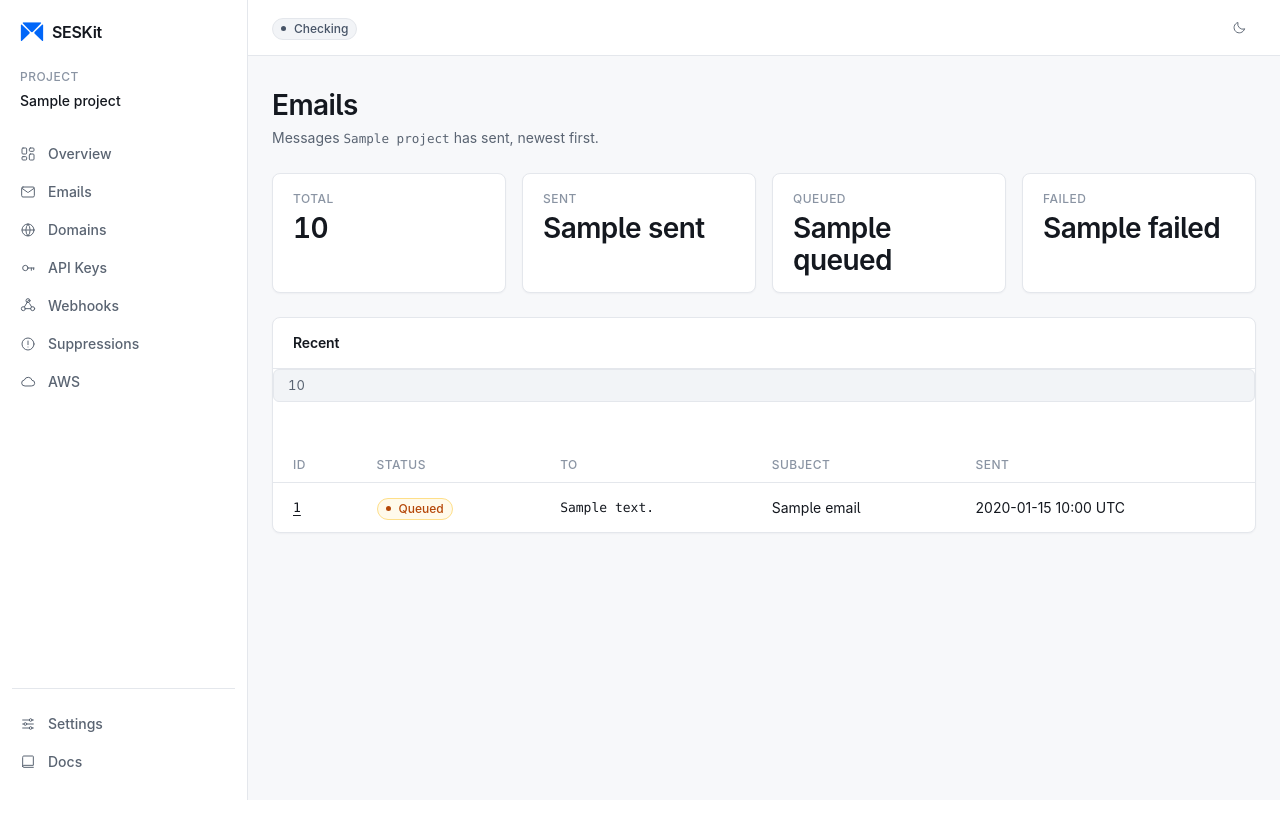
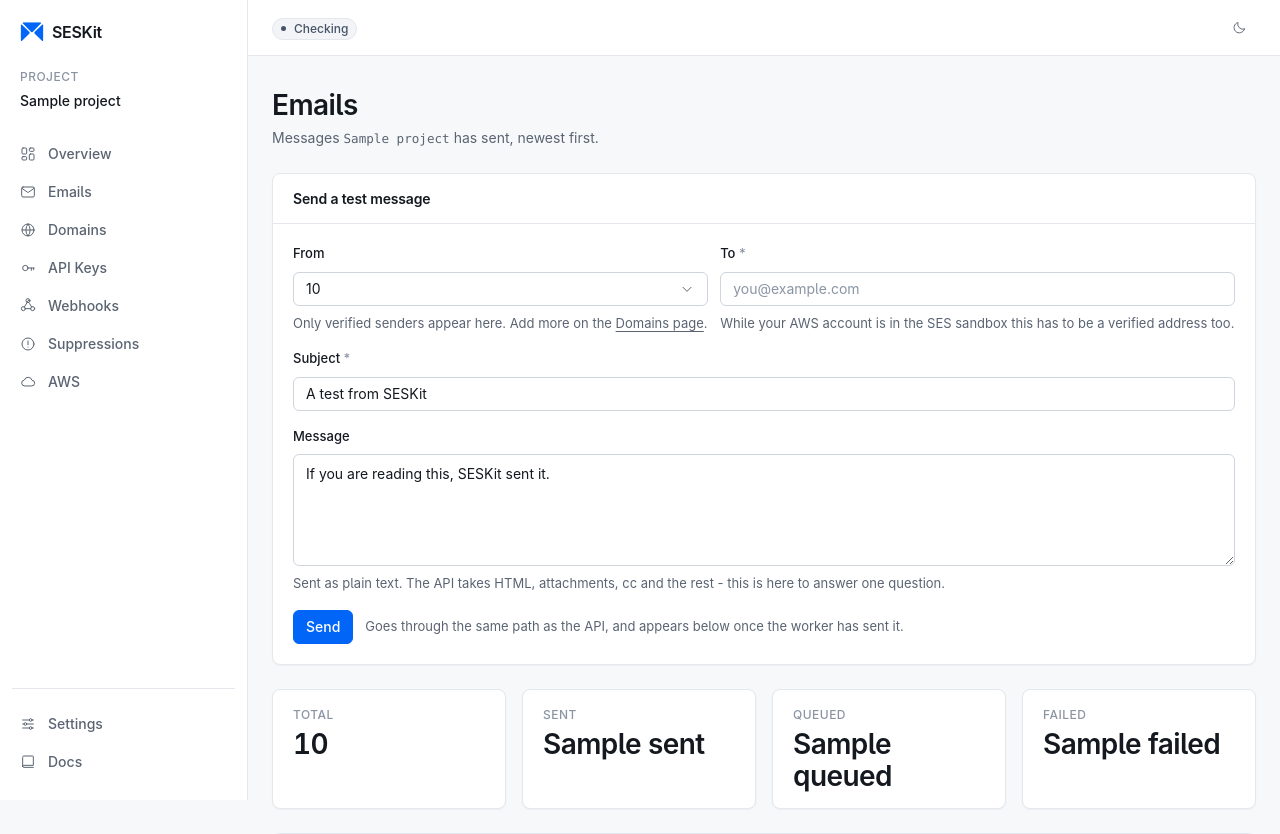
Before and after one commit to Otitodev/seskit, a Python web app: template apps/api/src/seskit_api/templates/pages/emails.html in a window 1280 px wide. Shown: the top 834 px of the page. Before the commit the page ends 800 px from the top, so only its background shows below. Run offline with Jinja, Linux system fonts and the light colour scheme; the template is opened without the code that fills it: most values are stand-ins (such as "Sample title", 1, 10 or a date in 2020).

Commit message:
feat(ui): send a test message from the dashboard
The checklist's second step says "Send a test message" and links to the Emails
page, and the Emails page showed a curl command. That is homework, not a test
message: to answer "does mail actually leave this thing" - the first question
anybody has after connecting AWS - you had to leave the dashboard, make an API
key and hand-write JSON.

One form: From, To, Subject, Message. It posts to a route that calls
`accept_email`, the same service `POST /v1/emails` calls, so the provider
choice, the suppression check, the assembly and the row are all the ones a
customer's application gets. A form that re-implemented any of it would prove
only that the form works.

From is a select of the project's verified identities, so an unverified sender
is impossible rather than an error afterwards. With none verified the card
becomes an empty state pointing at Domains, since there is nothing it could
honestly offer.

Sent as text. A textarea is not an HTML editor, and treating what somebody
typed as markup would mangle an apostrophe and call it a feature. The API takes
HTML, attachments and the rest.

No idempotency key: a person pressing a button twice means it twice, and the
API's key is for a retrying client.

The curl block is gone from the empty state. Removing it turned out to matter
more than expected - `code_block` was no longer imported, so leaving it would
have been a 500 on the Emails page for any project with no messages, which is
exactly a new user's state. Found by rendering the page rather than by reading
it.

The module docstring said "Read-only. Sending is the API's job", which this
contradicts, so it now says what is true: one send form, still no resend.

```diff
--- a/apps/api/src/seskit_api/static/css/app.css
+++ b/apps/api/src/seskit_api/static/css/app.css
@@ -924,6 +924,35 @@
 .input[aria-invalid="true"] { border-color: var(--danger); }
 
 .input--mono { font-family: var(--font-mono); font-size: var(--text-sm); }
+
+/* Textarea ---------------------------------------------------------------- */
+
+/* Shares the input's box and focus ring, and differs in the two ways it has
+   to: it has a height rather than a line, and it may be dragged taller but not
+   wider - a horizontally resizable field escapes its column and takes the
+   layout with it. */
+.textarea {
+  width: 100%;
+  min-height: 7rem;
+  padding: var(--space-2) var(--space-3);
+  border: 1px solid var(--border-strong);
+  border-radius: var(--radius);
+  background: var(--surface);
+  color: var(--text);
+  font-family: inherit;
+  font-size: var(--text-base);
+  line-height: 1.5;
+  resize: vertical;
+  transition: border-color 0.12s ease, box-shadow 0.12s ease;
+}
+
+.textarea::placeholder { color: var(--text-subtle); }
+
+.textarea:focus-visible {
+  outline: none;
+  border-color: var(--accent);
+  box-shadow: 0 0 0 3px var(--accent-subtle);
+}
 
 /* Select ------------------------------------------------------------------ */
 
--- a/apps/api/src/seskit_api/templates/pages/emails.html
+++ b/apps/api/src/seskit_api/templates/pages/emails.html
@@ -1,5 +1,5 @@
 {% extends "base.html" %}
-{% from "components/ui.html" import card_open, card_close, empty, metric, code_block %}
+{% from "components/ui.html" import button, card_open, card_close, empty, field, metric %}
 
 {% block title %}Emails · SESKit{% endblock %}
 
@@ -10,6 +10,90 @@
       Messages <code>{{ project.name }}</code> has sent, newest first.
     </p>
   </div>
+
+  {% if error %}
+    <div class="alert alert--danger" role="alert">
+      <p>{{ error }}</p>
+    </div>
+  {% endif %}
+
+  {# The one send control in the dashboard.
+
+     It exists because a dashboard that can only show you sends has no answer
+     to "does mail actually leave this thing", which is the first question
+     anybody has after connecting AWS - and the answer used to be a curl
+     command, which is homework rather than an answer.
+
+     It posts to a route that calls `accept_email`, the same service
+     `POST /v1/emails` calls, so what it proves is what an application would
+     experience. Including the refusals. #}
+  {{ card_open("Send a test message") }}
+    {% if senders %}
+      <form class="stack" method="post" action="/emails/test">
+        <input type="hidden" name="csrf_token" value="{{ csrf_token }}">
+
+        <div class="row row--start">
+          <div class="grow">
+            <div class="field">
+              <label class="field__label" for="sender">From</label>
+              {# Verified identities only, so an unverified sender is
+                 impossible rather than an error after the fact. #}
+              <select class="select" id="sender" name="sender">
+                {% for identity in senders %}
+                  {% if identity.is_domain %}
+                    <option value="hello@{{ identity.value }}">hello@{{ identity.value }}</option>
+                  {% else %}
+                    <option value="{{ identity.value }}">{{ identity.value }}</option>
+                  {% endif %}
+                {% endfor %}
+              </select>
+              <p class="field__hint">
+                Only verified senders appear here. Add more on the
+                <a class="link" href="/domains">Domains page</a>.
+              </p>
+            </div>
+          </div>
+          <div class="grow">
+            {{ field("to", "To", type="email", placeholder="you@example.com",
+                     hint="While your AWS account is in the SES sandbox this has to be
+                           a verified address too.",
+                     required=True,
+                     attrs='maxlength="320" autocomplete="off"') }}
+          </div>
+        </div>
+
+        {{ field("subject", "Subject", value="A test from SESKit",
+                 required=True, attrs='maxlength="255"') }}
+
+        <div class="field">
+          <label class="field__label" for="body">Message</label>
+          <textarea class="textarea" id="body" name="body" required
+                    maxlength="10000">If you are reading this, SESKit sent it.</textarea>
+          <p class="field__hint">
+            Sent as plain text. The API takes HTML, attachments, cc and the
+            rest - this is here to answer one question.
+          </p>
+        </div>
+
+        <div class="row">
+          {{ button("Send", variant="primary", type="submit") }}
+          <span class="muted text-sm">
+            Goes through the same path as the API, and appears below once the
+            worker has sent it.
+          </span>
+        </div>
+      </form>
+    {% else %}
+      {{ empty(
+        "No verified sender yet",
+        "Amazon SES will only send from an address or domain you have proved you
+         own. Verify one and this becomes a send button.",
+        icon_name="globe",
+        action_label="Verify a sender",
+        action_href="/domains"
+      ) }}
+    {% endif %}
+  {{ card_close() }}
 
   {# `counts.total`, not `emails`: the list can be empty because a filter
      narrowed it, which is a different situation from an empty project and gets
@@ -26,24 +110,17 @@
       {% include "partials/email_table.html" %}
     {{ card_close() }}
   {% else %}
+    {# No curl block any more. It stood in for a send control, and a command
+       to copy into a terminal is homework rather than an answer - the form
+       above is the answer. POST /v1/emails is documented for when this stops
+       being a test and becomes an application. #}
     {{ card_open("Emails") }}
       {{ empty(
         "Nothing sent yet",
-        "Create an API key and post to /v1/emails. With no AWS account connected
-         this delivers to Mailpit, so you can see a real message without
-         verifying anything first.",
-        icon_name="mail",
-        action_label="Create an API key",
-        action_href="/api-keys"
-      ) }}
-
-      {{ code_block(
-        'curl -X POST http://localhost:8000/v1/emails \\\n'
-        '  -H "Authorization: Bearer sk_..." \\\n'
-        '  -H "Content-Type: application/json" \\\n'
-        '  -d \'{"from":"hello@example.com","to":["you@example.com"],'
-        '"subject":"Hello","html":"<h1>Hello from SESKit</h1>"}\'',
-        language="cURL"
+        "Send a test message above and it appears here, with whatever Amazon
+         SES goes on to say about it afterwards. Your application sends the
+         same way, through POST /v1/emails.",
+        icon_name="mail"
       ) }}
     {{ card_close() }}
   {% endif %}
```
Also changed, not shown: apps/api/src/seskit_api/routes/emails.py (+133 -19 lines).
